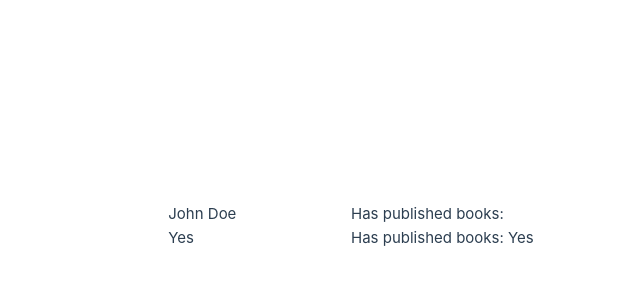
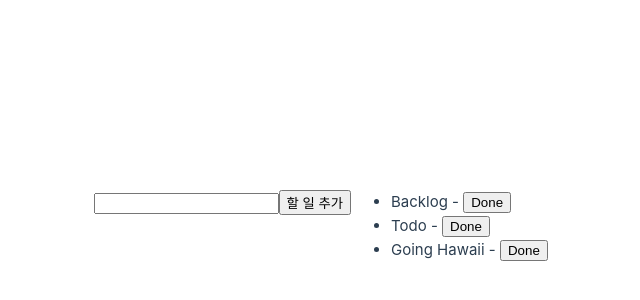
Before and after one commit to dhpark-vue/dhpark-vue.github.io, a Vue app: page / in a window 1280 px wide. Shown: the part 174-474 px from the top of the page, without its empty margins (289-929 px from the left). Built offline with nearby package versions, Linux system fonts and the light colour scheme.

Commit message:
push / splice(remove)

```diff
--- a/src/App.vue
+++ b/src/App.vue
@@ -1,18 +1,36 @@
 <script setup>
-import { reactive, computed, ref } from 'vue'
+import { ref } from 'vue'
 
-const author = ref({
-	name: 'John Doe',
-	books: [1, 2, 3]
-})
-// ref에는 author에 value 안붙고, computed에는 붙어야 함
-const publishedBooksMessage = computed(() => { return author.value.books.length > 2 ? 'Yes' : 'No'})
+let id = 0
+const newTodo = ref('')
+const todos = ref([
+	{id: id++, issue: 'Backlog'},
+	{id: id++, issue: 'Todo'},
+	{id: id++, issue: 'Going Hawaii'}
+])
+
+
+
+function addTodo() {
+	todos.value.push({id: id++, issue: newTodo.value})
+}
+
+function removeTodo(todo) {
+	console.log(todo.id)
+	todo.value = todos.value.filter((t) => t !== todo)
+	todos.value.splice(todo.value, 1)
+	// [].filter(t/f)
+}
+
 </script>
-
 <template>
-	{{author.name}}
-	<p>Has published books: </p>
-	<span>{{ author.books.length > 2 ? 'Yes' : 'No' }}</span>
-
-	<p>Has published books: {{publishedBooksMessage}}</p>
+	<form @submit.prevent="addTodo">
+		<input v-model="newTodo">
+		<button>할 일 추가</button>
+	</form>
+	<ul>
+		<li v-for="todo in todos" v-bind:key="todo">
+			{{ todo.issue }} - <button @click="removeTodo(todo)">Done</button>
+		</li>
+	</ul>
 </template>
```
Also changed, not shown: src/vue/Shoe.vue (added, +25 -0 lines), src/vue/computed.vue (added, +27 -0 lines), src/vue/hello.vue (added, +10 -0 lines), src/vue/multiline.vue (added, +10 -0 lines), src/vue/on.vue (added, +21 -0 lines), index.html (line endings or trailing spaces).
